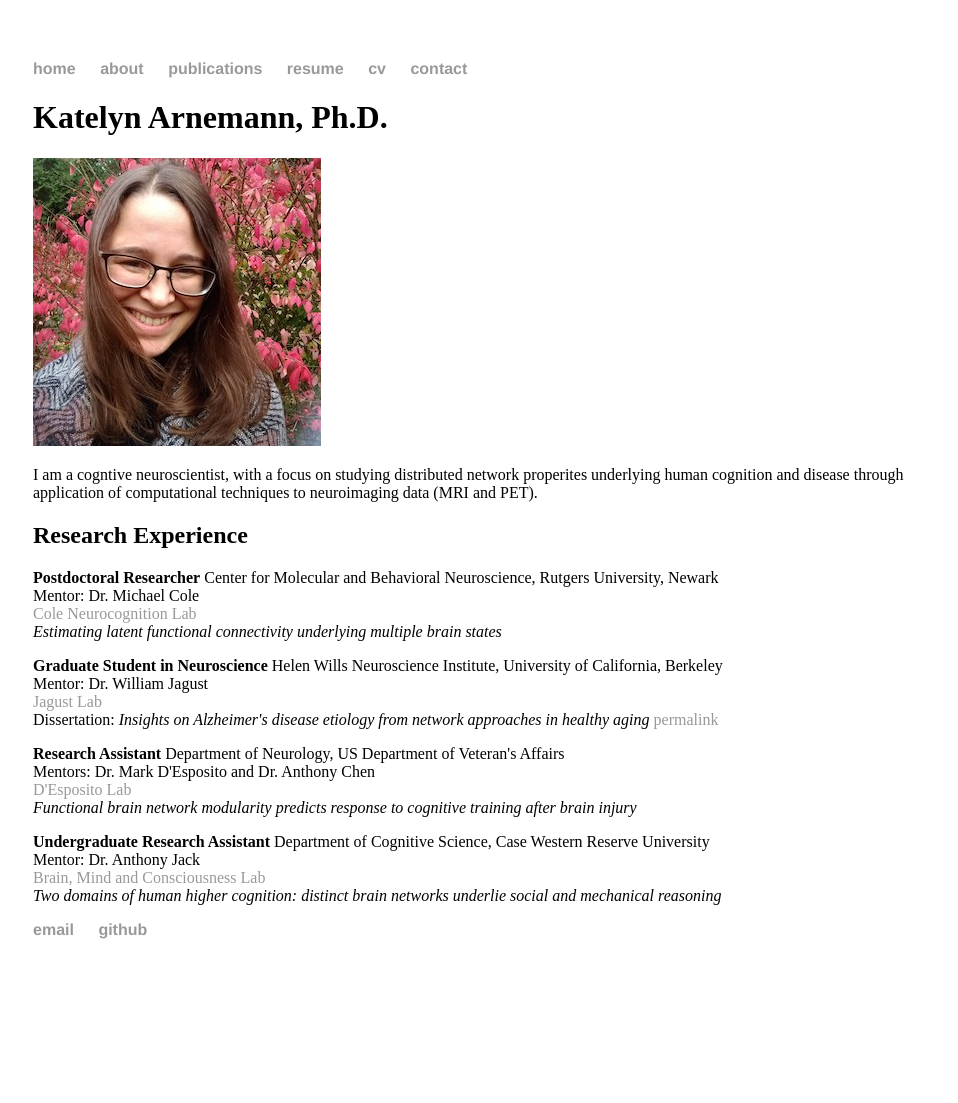
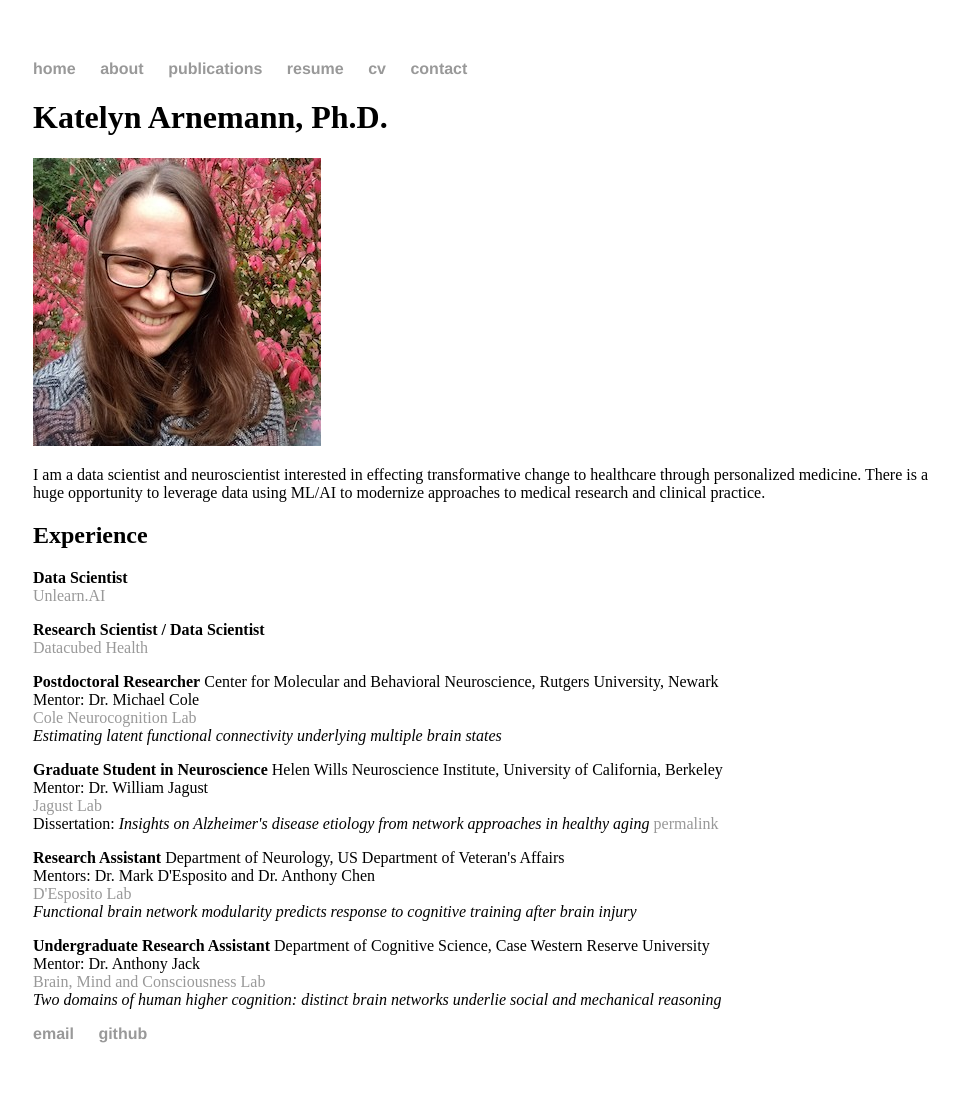
Before and after one commit to klbegany/klarnemann.github.io, a Jekyll site: the page built from index.html, in a window 1280 px wide. Shown: the whole page, without its empty margins (159-1117 px from the left). Built offline with Jekyll 4.4.1, drawn with Linux system fonts in a browser that asks for light colours; before the commit the page ends 999 px from its top, so only the background shows below that.

Commit message:
update home page

```diff
--- a/index.html
+++ b/index.html
@@ -6,11 +6,19 @@ title: Katelyn Arnemann
 
   <h1>Katelyn Arnemann, Ph.D.</h1>
   <img src="{{ site.url }}/images/portrait.jpg">
-  <p>I am a cogntive neuroscientist, with a focus on studying distributed network properites underlying human cognition and disease through application of computational techniques to neuroimaging data (MRI and PET).
+  <p>I am a data scientist and neuroscientist interested in effecting transformative change to healthcare through personalized medicine. There is a huge opportunity to leverage data using ML/AI to modernize approaches to medical research and clinical practice.
   <br>
   </p>
 
-  <h2>Research Experience</h2>
+  <h2>Experience</h2>
+
+  <p><b>Data Scientist</b>
+  <br><a href="https://www.unlearn.ai/">Unlearn.AI</a>
+  </p>
+
+  <p><b>Research Scientist / Data Scientist</b>
+  <br><a href="https://www.datacubed.com/">Datacubed Health</a>
+  </p>
 
   <p><b>Postdoctoral Researcher</b>
   Center for Molecular and Behavioral Neuroscience, Rutgers University, Newark
```
